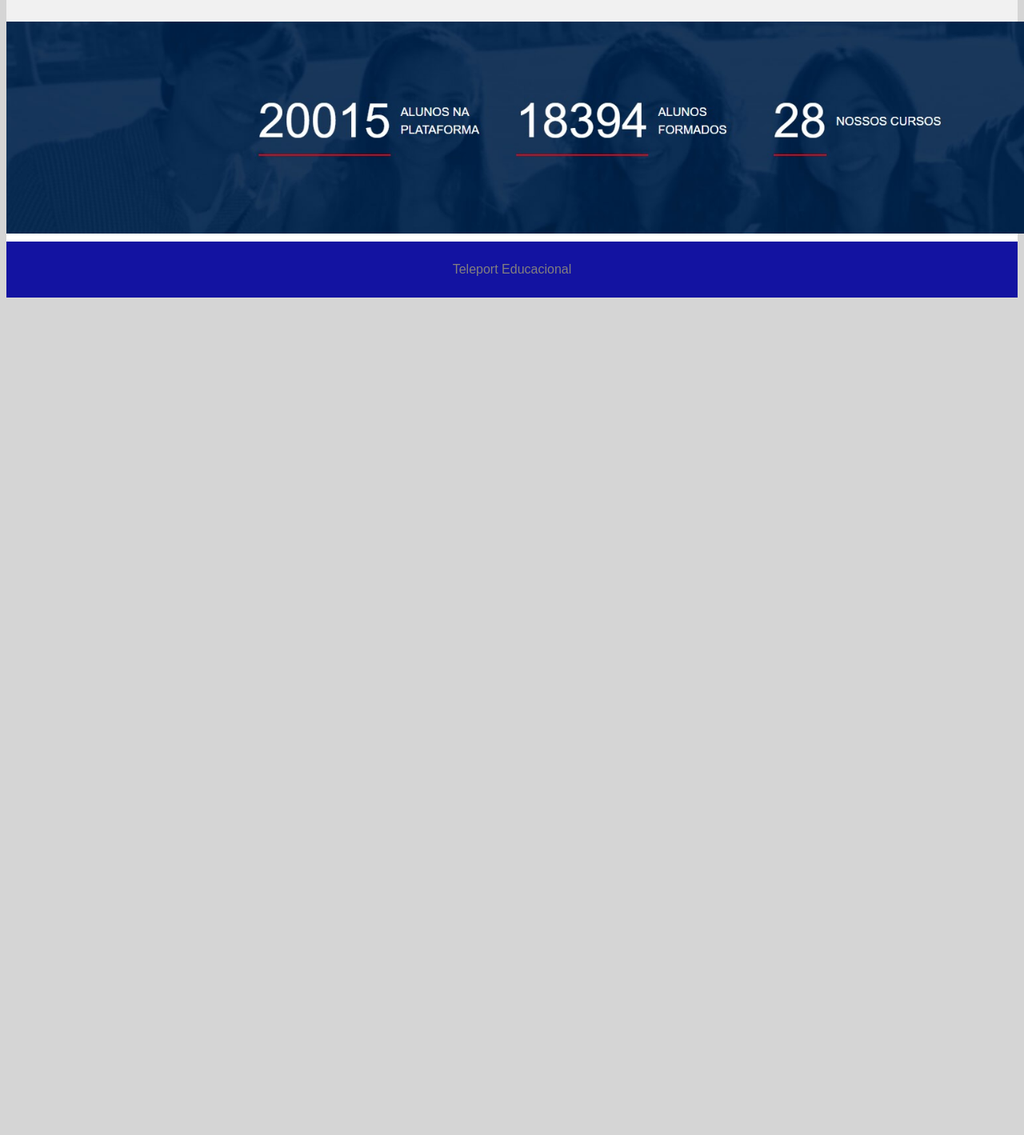
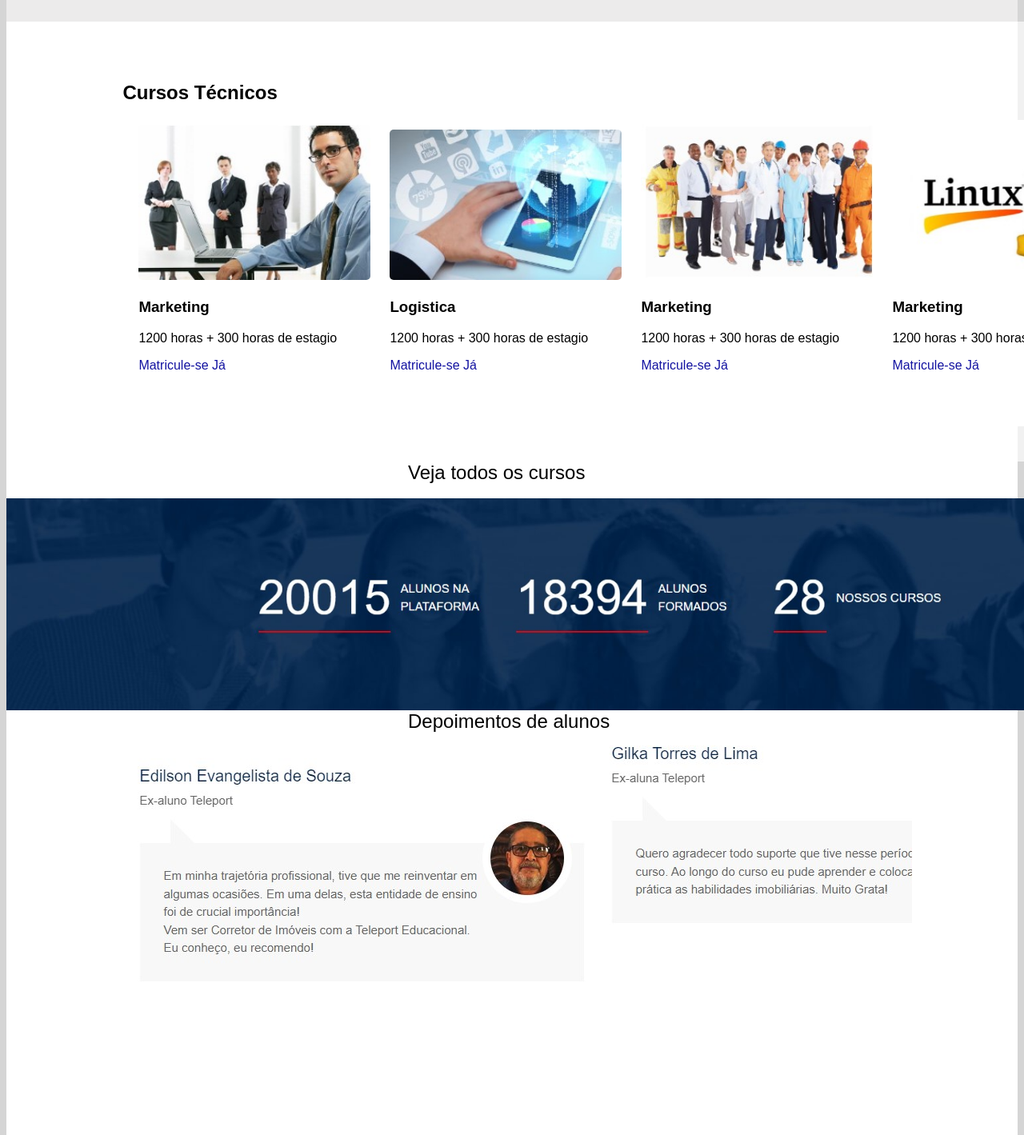
Before and after one commit to BrunoNascimento02/CRECI_Corretor, a plain HTML site: page SiteExemplo/index.html in a window 1280 px wide. Shown: the part 1093-2512 px from the top of the page at 80% size. Before the commit the page ends 1473 px from the top, so only its background shows below. Drawn offline with Linux system fonts and the light colour scheme; files whose address does not match are found by name.

Commit message:
pagina principal pronta no pc

```diff
--- a/SiteExemplo/index.html
+++ b/SiteExemplo/index.html
@@ -5,6 +5,7 @@
     <meta http-equiv="X-UA-Compatible" content="IE=edge">
     <meta name="viewport" content="width=device-width, initial-scale=1.0">
     <link rel="stylesheet" href="style.css">
+    <link rel="stylesheet" href="javascript.js">
     <title>Inicio</title>
 </head>
 <body>
@@ -72,22 +73,68 @@
             </div>
         </div>
 
-        <div>
 
+        <div id="container2">
+
+            <div id="produto2">
+                <h2>Cursos Técnicos</h2>
+
+                <div id="quadrado2">
+                    <img src="imagem/empreendedor.jpg" alt="" width="290">
+                    <h3>Marketing</h3>
+                    <p>1200 horas + 300 horas de estagio</p>
+                    <a href="#">Matricule-se Já</a>
+                </div>
+
+                <div id="quadrado2">
+                    <img src="imagem/marketing2.jpg" alt="" width="290">
+                    <h3>Logistica</h3>
+                    <p>1200 horas + 300 horas de estagio</p>
+                    <a href="#">Matricule-se Já</a>
+                </div>
+
+                <div id="quadrado2">
+                    <img src="imagem/saude.jpg" alt="" width="290">
+                    <h3>Marketing</h3>
+                    <p>1200 horas + 300 horas de estagio</p>
+                    <a href="#">Matricule-se Já</a>
+                </div>
+
+                <div id="quadrado2">
+                    <img src="imagem/linux.jpg" alt="" width="290">
+                    <h3>Marketing</h3>
+                    <p>1200 horas + 300 horas de estagio</p>
+                    <a href="#">Matricule-se Já</a>
+                </div>
+
+            </div>
         </div>
-        <div>
-
-        </div>
-        <div>
-
-        </div>
-        <div>
-
-        </div>
-
+        <section>
+            <article>
+                <nav><a href="#" class="navegation">Veja todos os cursos</a></nav>
+            </article>
+        </section>
+        <br>
         <div>
             <img src="imagem/contador.jpg" alt="" class="imagem">
         </div>
+
+        <section>
+            <article>
+                <nav>
+                    <a href="#">Depoimentos de alunos</a>
+                </nav>
+            </article>
+        </section>
+
+        <div class="comentarios-container">
+            <div class="comentarios-wrapper">
+              <div class="comentario"><img src="imagem/depoimento1.jpg" alt=""></div>
+              <div class="comentario"><img src="imagem/depoimento2.jpg" alt=""></div>
+              <div class="comentario"><img src="imagem/depoimento3.jpg" alt=""></div>
+              <div class="comentario"><img src="imagem/depoimento4.jpg" alt=""></div>
+            </div>
+          </div>
 
     </main>
 </body>
--- a/SiteExemplo/style.css
+++ b/SiteExemplo/style.css
@@ -78,7 +78,8 @@ main div#container{
     height: 550px;
     display: block;
     position: relative;
-    background-color: rgba(0, 0, 0, 0.055);
+    background-color: rgba(227, 225, 225, 0.676);
+    margin: auto;
 }
 
 main div#produto{
@@ -126,6 +127,89 @@ h2{
     font-family: Arial, Helvetica, sans-serif;
 }
 
+
+main div#container2{
+    height: 550px;
+    width: 1454px;
+    display: block;
+    position: relative;
+    background-color: rgba(255, 255, 255, 0.676);
+    margin: auto;
+}
+
+main div#produto2{
+    position:absolute;
+    max-height: 350px;
+    max-width: 1300px;
+
+    top: 10%;
+    left: 10%;
+
+}
+
+main div#quadrado2{
+    background-color: white;
+    display: inline-block;
+    height: 273px;
+    width: 290px;
+    margin-left: 20px;
+    padding-bottom: 110px;
+    background-color: white(197, 197, 197, 0.185);
+    font-family: Arial, Helvetica, sans-serif;
+
+}
+
+main div#quadrado2 img{
+    border-radius: 5px;
+}
+
+main div#quadrado2 img:hover{
+    border-radius: 20px;
+}
+
+main div#quadrado2 a{
+    text-decoration: none;
+    color: var(--cor-01);
+    font-family: Arial, Helvetica, sans-serif;
+}
+
+nav a {
+    font-family: Arial, Helvetica, sans-serif;
+    color: black;
+    text-decoration: none;
+    font-size: 1.5em;
+    display: block;
+    margin: auto;
+    width: 260px;
+
+}
+
+nav a:hover{
+    color: red;
+    transition: 600ms;
+}
+
+
+.comentarios-container {
+    width: 1000px;
+    height: 500px;
+    overflow-x: scroll;
+    margin: auto;
+  }
+
+  .comentarios-wrapper {
+    display: flex;
+    flex-direction: row;
+    flex-wrap: nowrap;
+  }
+
+  .comentario {
+    width: 650px;
+    height: 150px;
+    margin-right: 10px;
+  }
+
+
 footer{
     font-family: Arial, Helvetica, sans-serif;
     background-color: var(--cor-01);
```
Also changed, not shown: SiteExemplo/imagem/depoimento1.jpg (added), SiteExemplo/imagem/depoimento2.jpg (added), SiteExemplo/imagem/depoimento3.jpg (added), SiteExemplo/imagem/depoimento4.jpg (added), SiteExemplo/imagem/empreendedor.jpg (added), SiteExemplo/imagem/linux.jpg (added), SiteExemplo/imagem/marketing2.jpg (added), SiteExemplo/imagem/saude.jpg (added), SiteExemplo/javascript.js (added).
